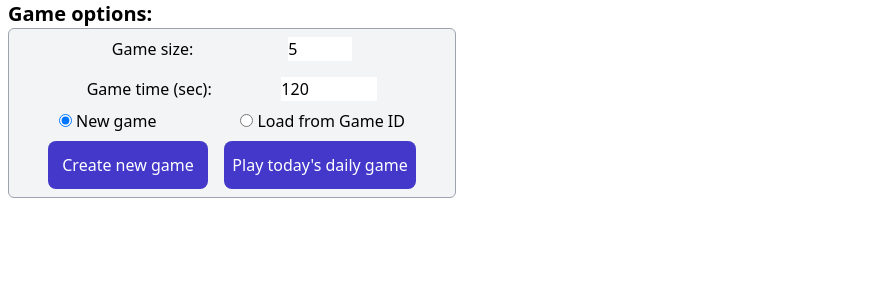
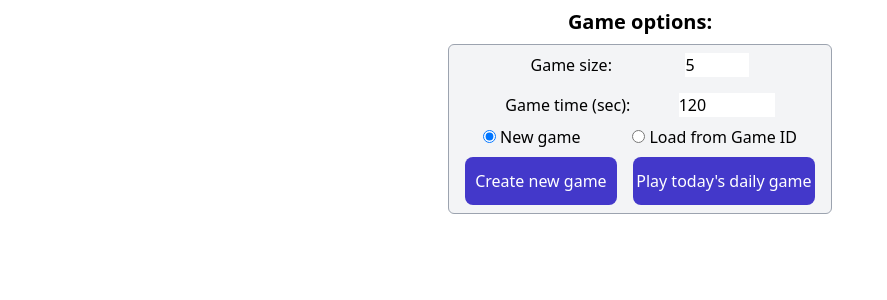
Before and after one commit to msarkisian/wordtwist, a React (Vite) app in the folder client/: page / in a window 1280 px wide. Shown: the top 300 px of the page, without its empty margins (0-887 px from the left). Built offline with nearby package versions, Linux system fonts and the light colour scheme.

Commit message:
tweak styling, center board and options

```diff
--- a/client/src/components/gameboard/GameBoard.tsx
+++ b/client/src/components/gameboard/GameBoard.tsx
@@ -169,12 +169,11 @@ export const GameBoard: React.FC<GameBoardProps> = ({}) => {
   }
 
   return (
-    <div className="flex flex-col md:flex-row m-2">
+    <div className="flex flex-col justify-center md:flex-row m-2 mt-8">
       <div className="mr-8">
         <div
           className="grid"
           style={{
-            // gridTemplateColumns: `${100 / grid!.length}%`.repeat(grid!.length),
             gridTemplateColumns: '6rem '.repeat(grid!.length),
           }}
           onMouseUp={() => handleMouseUp(grid!.length)}
@@ -198,7 +197,7 @@ export const GameBoard: React.FC<GameBoardProps> = ({}) => {
         </div>
         <div>selected word: {selectedWord}</div>
       </div>
-      <div>
+      <div className="w-48">
         <div>
           Time remaining:{' '}
           <strong>
@@ -218,9 +217,11 @@ export const GameBoard: React.FC<GameBoardProps> = ({}) => {
           Score: <strong>{score}</strong>
         </div>
         Found words:
-        <ul>
+        <ul className="list-disc list-inside">
           {foundWords.map((word) => (
-            <li key={word}>{word}</li>
+            <li className="text-sm" key={word}>
+              {word}
+            </li>
           ))}
         </ul>
       </div>
--- a/client/src/components/gameboard/GameOptions.tsx
+++ b/client/src/components/gameboard/GameOptions.tsx
@@ -23,8 +23,9 @@ export const GameOptions: React.FC<GameOptionsProps> = ({
   const [gameId, setGameId] = useState<string | null>(null);
   return (
     <>
-      <h2 className="mx-2 text-xl font-semibold">Game options:</h2>
-      <form className="flex flex-col mx-2 px-2 max-w-md bg-gray-100 border border-gray-400 rounded-md">
+      <h2 className="m-2 text-xl font-semibold text-center">Game options:</h2>
+      <div className="flex justify-center">
+        <form className="flex flex-col mx-2 px-2 w-96 bg-gray-100 border border-gray-400 rounded-md">
           <label className="my-2 flex justify-evenly">
             <span className="inline-block">Game size:</span>
             <input
@@ -130,6 +131,7 @@ export const GameOptions: React.FC<GameOptionsProps> = ({
             )}
           </div>
         </form>
+      </div>
     </>
   );
 };
```
Lines whose indentation alone changed are shown as unchanged.
